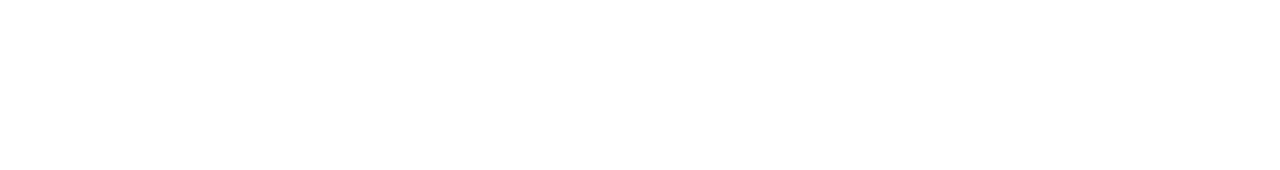
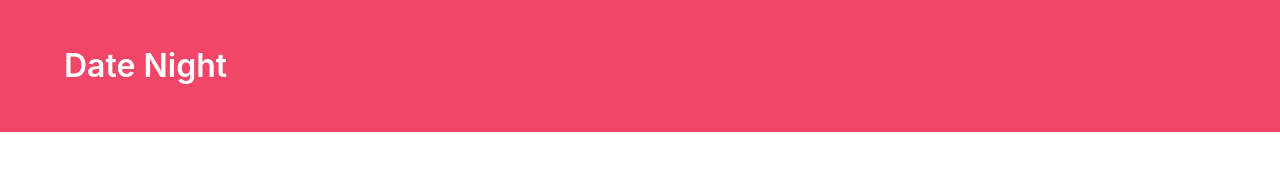
Before and after one commit to jwhendershott/DateNight, a plain HTML site: page mainpage.html in a window 1280 px wide. Drawn offline with nearby package versions, Linux system fonts and the light colour scheme.

Commit message:
Properly linked Bulma to the html file. Added a header called Hero

```diff
--- a/mainpage.html
+++ b/mainpage.html
@@ -6,11 +6,22 @@
     <meta name="viewport" content="width=device-width, initial-scale=1.0">
     <title>Document</title>
     <script src="https://code.jquery.com/jquery-3.5.1.min.js"></script>
-    <link rel="bulma-styesheet" src="https://cdnjs.cloudflare.com/ajax/libs/bulma/0.9.1/css/bulma.min.css">
+    <link
+      rel="stylesheet"
+      href="https://cdnjs.cloudflare.com/ajax/libs/bulma/0.6.2/css/bulma.min.css"
+    />
 </head>
 
 <body>
-
+    <section class="hero is-danger">
+        <div class="hero-body">
+          <div class="container">
+            <h1 class="title">
+              Date Night
+            </h1>
+          </div>
+        </div>
+      </section>
 </body>
 
 </html>
--- a/stylesheet.css
+++ b/stylesheet.css
@@ -0,0 +1,3 @@
+h1 {
+    text-align: center;
+}
```
